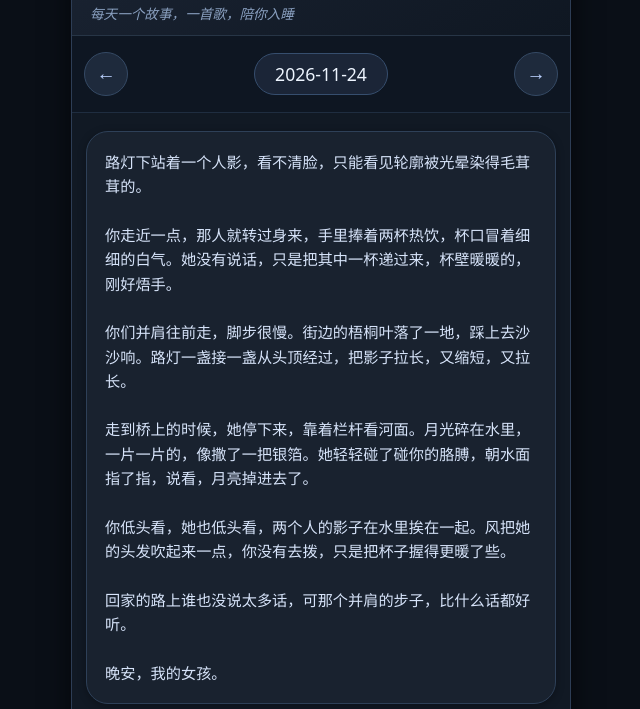
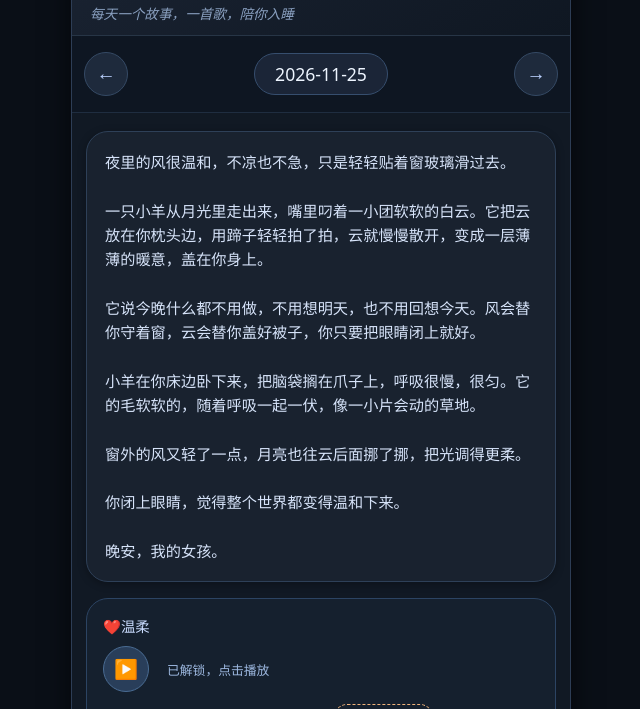
Before and after one commit to miyin9899-hue/midnight-station, a plain HTML site: page index.html in a window 1280 px wide. Shown: the part 72-781 px from the top of the page, without its empty margins (319-959 px from the left). Drawn offline with Linux system fonts and the light colour scheme.

Commit message:
Add files via upload

```diff
--- a/index.html
+++ b/index.html
@@ -222,6 +222,11 @@
     // =============================================
     // 格式：键为日期 "YYYY-MM-DD"，
     const DAILY_CONTENT = {
+"2026-11-25" : {
+         story: "夜里的风很温和，不凉也不急，只是轻轻贴着窗玻璃滑过去。\n\n一只小羊从月光里走出来，嘴里叼着一小团软软的白云。它把云放在你枕头边，用蹄子轻轻拍了拍，云就慢慢散开，变成一层薄薄的暖意，盖在你身上。\n\n它说今晚什么都不用做，不用想明天，也不用回想今天。风会替你守着窗，云会替你盖好被子，你只要把眼睛闭上就好。\n\n小羊在你床边卧下来，把脑袋搁在爪子上，呼吸很慢，很匀。它的毛软软的，随着呼吸一起一伏，像一小片会动的草地。\n\n窗外的风又轻了一点，月亮也往云后面挪了挪，把光调得更柔。\n\n你闭上眼睛，觉得整个世界都变得温和下来。\n\n晚安，我的女孩。",
+         music: "20261125.mp3",
+         musicTitle: "❤️温柔"
+       },
 "2026-11-24" : {
          story: "路灯下站着一个人影，看不清脸，只能看见轮廓被光晕染得毛茸茸的。\n\n你走近一点，那人就转过身来，手里捧着两杯热饮，杯口冒着细细的白气。她没有说话，只是把其中一杯递过来，杯壁暖暖的，刚好焐手。\n\n你们并肩往前走，脚步很慢。街边的梧桐叶落了一地，踩上去沙沙响。路灯一盏接一盏从头顶经过，把影子拉长，又缩短，又拉长。\n\n走到桥上的时候，她停下来，靠着栏杆看河面。月光碎在水里，一片一片的，像撒了一把银箔。她轻轻碰了碰你的胳膊，朝水面指了指，说看，月亮掉进去了。\n\n你低头看，她也低头看，两个人的影子在水里挨在一起。风把她的头发吹起来一点，你没有去拨，只是把杯子握得更暖了些。\n\n回家的路上谁也没说太多话，可那个并肩的步子，比什么话都好听。\n\n晚安，我的女孩。",
          music: "20261124.mp3",
```
Also changed, not shown: 1 other file.
